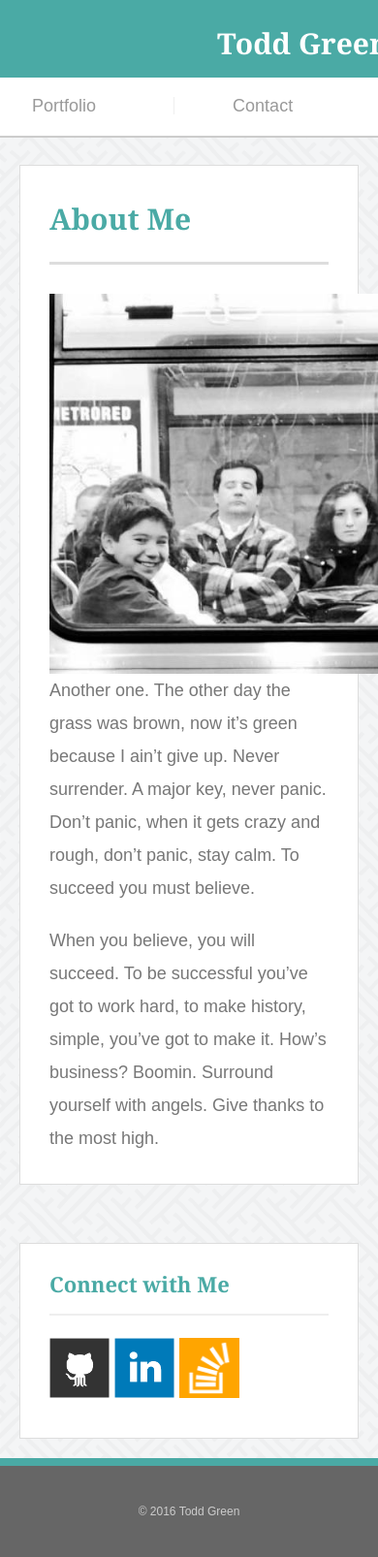
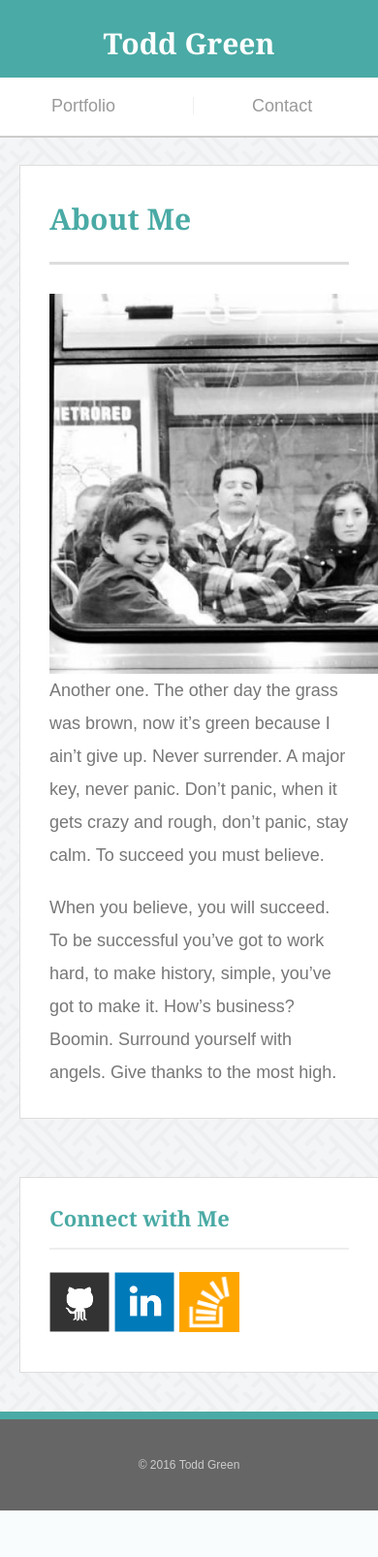
Before and after one commit to TGreen97/portfolio, a PHP site: page /Index.php in a window 390 px wide; the page is wider, and only the part inside the window is pictured. Shown: that part at 97% size. After the commit the page ends 1558 px from the top of that part, so only its background shows below. Run offline with PHP 8.4, Linux system fonts and the light colour scheme.

Commit message:
160503_Assmt1 Updates FINAL

```diff
--- a/assignment1/assets/css/style.css
+++ b/assignment1/assets/css/style.css
@@ -62,9 +62,6 @@ body {
 	line-height: 34px;
 }
 
-* {
-	box-sizing: border-box;
-}
 
 
 .container {
@@ -274,16 +271,26 @@ input[type=submit] {
 
 
 @media screen and (min-width: 769px) and (max-width: 980px) {
-	.container{
-		width: 100%;
-		padding: 0 15%;
+	.main-container{
+		max-width: 100%;
+		margin: 0 0;
 	}
+
 	.main-section {
 		width: 380px;
+		margin-left: 15%;
+		margin-right: auto;
 	}
 	.sidebar {
 		width: 275px;
+		margin-right: 15%;
 		margin-left: auto;
+	}
+	#logo {
+		margin-left: 15%;
+	}
+	nav {
+		margin-right: 15%;
 	}
 	.auth-image {
 		width: 318px;
@@ -305,22 +312,34 @@ input[type=submit] {
 	}
 
 	footer {
-		width: 100%;
+		margin: 0 0;
 	}
 }
 
-@media screen and (max-width: 768px){
-	.container{
-		width: 100%;
-		padding: 0 20px;
+@media screen and (min-width: 641px) and (max-width: 768px){
+	.main-container{
+		max-width: 100%;
+		margin: 0 0;
 	}
 	.main-section, .sidebar, h2 {
-		max-width: 768px;
+		max-width: 100%;
 		clear: both;
 	}
+	.main-section {
+		width: 95%;
+		float: left;
+		margin: 20px 20px 40px 20px;
+	}
 	.sidebar {
+		width: 95%;
 		float: left;
-		margin-top: 20px;
+		margin: 20px 20px 40px 20px;
+	}
+	#logo {
+		margin-left: 2.5%;
+	}
+	nav {
+		margin-right: 2.5%;
 	}
 	.auth-image {
 		width: 318px;
@@ -329,27 +348,30 @@ input[type=submit] {
 		overflow: visible;
 	}
 	.work img {
-		width: 310px;
-		height: 230px;
-		margin-left: 20px;
+		max-width: 653px;
+		width: 300px;
+		height: 250px;
+	}
+	.work:nth-child(even) {
+		margin-right: 78px;
 	}
 	.work h3	{
-		width: 310px;
-		margin-left: 20px;
+		width: 300px;
+		margin: 0 0px;
 		padding: 10px;
 		bottom: 5px;
 	}
 }
 
 @media screen and (max-width: 640px) {
-	.container{
-		width: 100%;
-		padding: 0 20px;
+	.main-container{
+		max-width: 100%;
+		margin: 0 0;
 	}
 	#logo {
 		height: 80px;
-		margin-left: -20px;
-		width: 625px;
+		width: 100%;
+		margin-left: 0px;
 	}
 	nav {
 		width: 625px;
@@ -363,33 +385,39 @@ input[type=submit] {
 		padding-left: 60px;
 	}
 	.main-section, .sidebar, h2 {
-		max-width: 768px;
+		max-width: 100%;
 		clear: both;
 	}
 	.main-section {
-		margin-top: 40px;
+		width: 95%;
+		float: left;
+		margin: 40px 20px 40px 20px;
 	}
 	.sidebar {
+		width: 95%;
 		float: left;
-		margin-top: 20px;
+		margin: 20px 20px 40px 20px;
 	}
 	.auth-image {
 		width: 523px;
 	}
 	.work {
-		overflow: visible;
+		width: 100%;
+		height: 100%;
+		overflow: hidden;
+		position: relative;
+
+		margin: 15px 0 15px 70px;
 	}
 	.work img {
-		width: 523px;
-		bottom: 10px;
-		overflow: hidden;
-		margin-left: 0;
-
+		width: 75%;
+		height: 60%;
+		max-height: 398px;
 	}
 	.work h3	{
-		width: 523px;
+		width: 75%;
 		padding: 10px;
-		bottom: 5px;
+		bottom: 20px;
 		margin-left: 0;
 	}
 }
--- a/assignment1/contact.html
+++ b/assignment1/contact.html
@@ -2,7 +2,7 @@
 <html>
 	<head>
 	<meta charset="utf-8"/>
-	<meta name="viewport" content="width=device-width, intial-scale=1">
+	<meta name="viewport" content="width=device-width, initial-scale=1">
 
 		<title>Contact | Todd Green</title>
 
@@ -63,7 +63,7 @@
 		</section>
 
 		<footer>
-			<div class="container">
+			<div >
 				&copy;2016 Todd Green
 			</div>
 		</footer>
--- a/assignment1/index.html
+++ b/assignment1/index.html
@@ -49,7 +49,7 @@
 		</div>
 
 		<footer>
-			<div class="container">
+			<div>
 				&copy; 2016 Todd Green
 			</div>
 		</footer>
--- a/assignment1/portfolio.html
+++ b/assignment1/portfolio.html
@@ -80,7 +80,7 @@
 			</section>
 
 		<footer>
-			<div class="container">
+			<div>
 				&copy; 2016 Todd Green
 			</div>
 		</footer>
```
